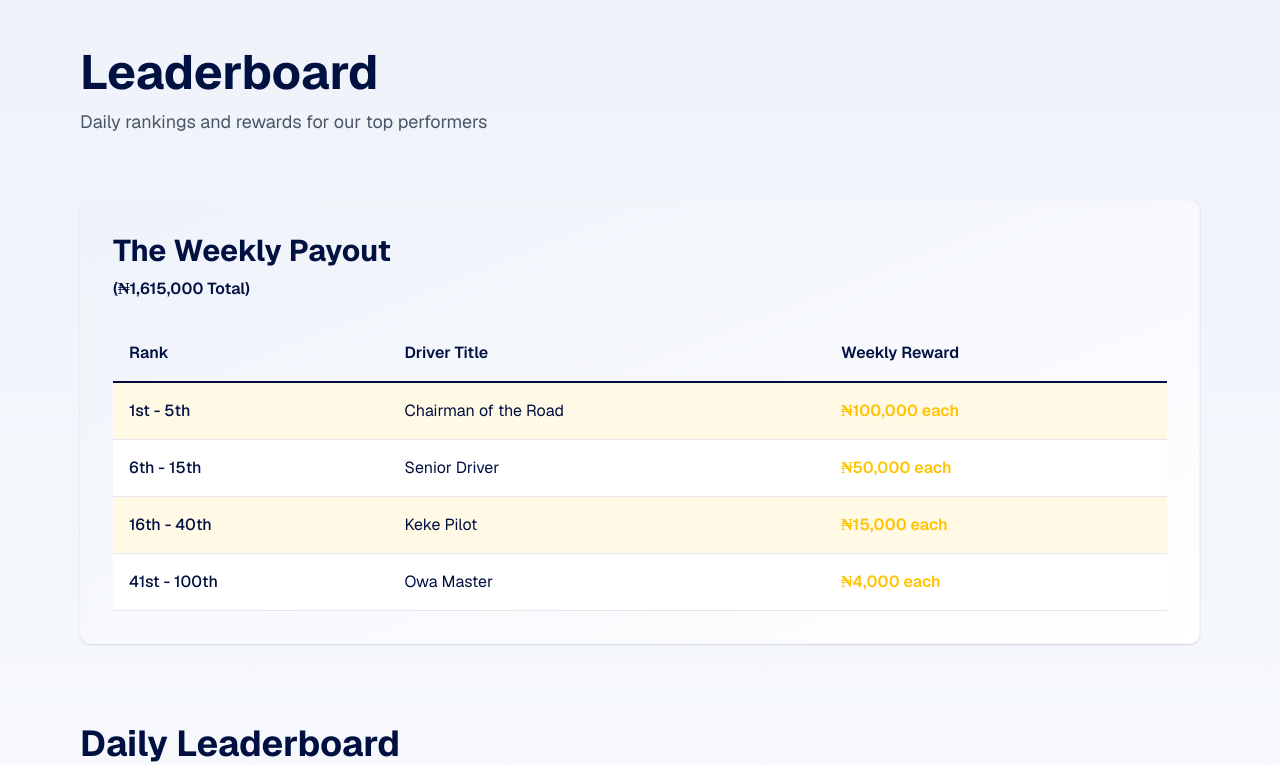
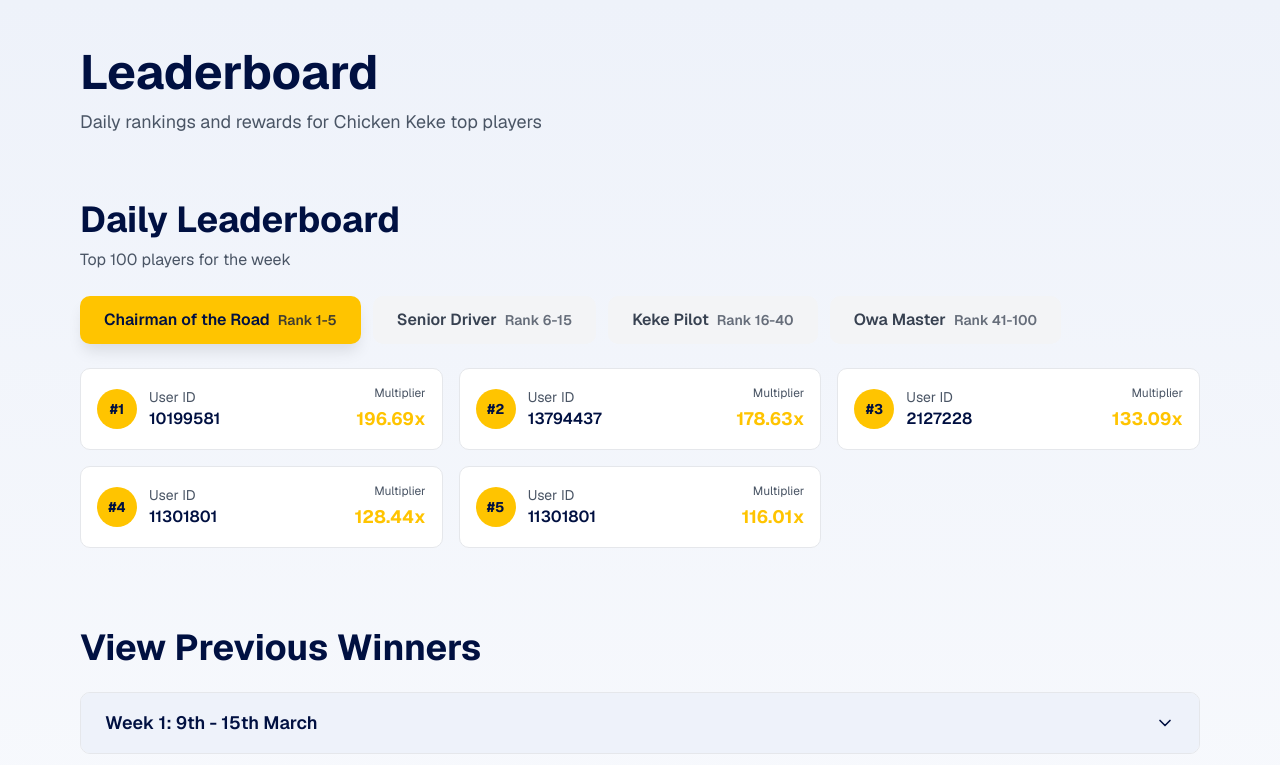
Before and after one commit to Udehmakua/ck2, a Next.js app: page / in a window 1280 px wide. Shown: the top 765 px of the page. Built offline with nearby package versions, Linux system fonts and the light colour scheme.

Commit message:
Revise leaderboard description and add prize distribution
Updated the description for the leaderboard section and reintroduced the prize distribution section.

```diff
--- a/app/page.tsx
+++ b/app/page.tsx
@@ -65,14 +65,10 @@ export default function LeaderboardPage() {
             Leaderboard
           </h1>
           <p className="text-gray-600 text-lg">
-            Daily rankings and rewards for our top performers
+            Daily rankings and rewards for Chicken Keke top players
           </p>
         </div>
 
-        {/* Prize Distribution Section */}
-        <div className="mb-16 md:mb-20">
-          <PrizeTable />
-        </div>
 
         {/* Today's Winners Section */}
         <div className="mb-16 md:mb-20">
@@ -89,6 +85,12 @@ export default function LeaderboardPage() {
             ]}
           />
         </div>
+
+         {/* Prize Distribution Section */}
+        <div className="mb-16 md:mb-20">
+          <PrizeTable />
+        </div>
+
       </div>
     </main>
   );
```
